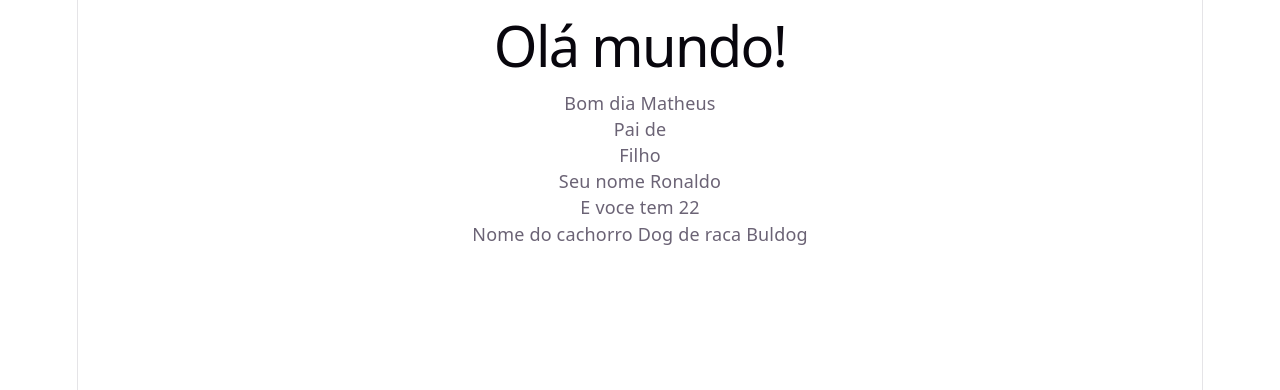
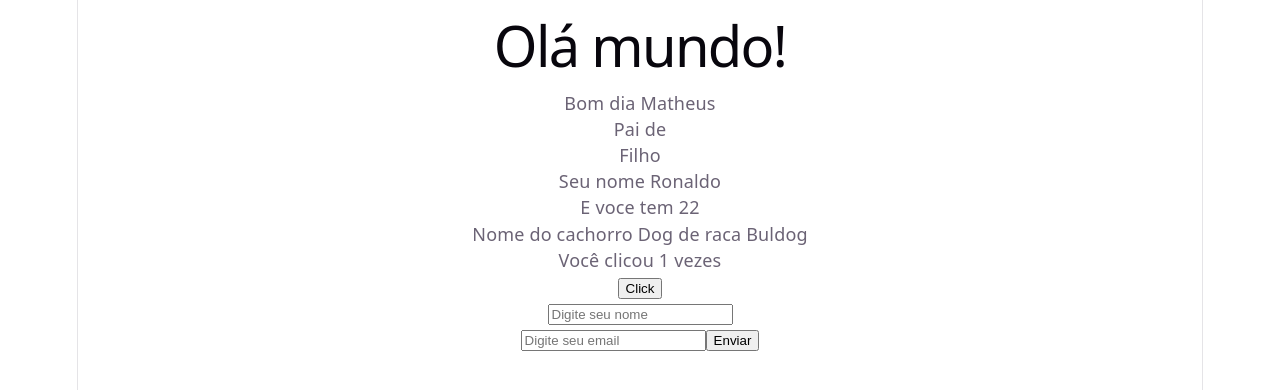
Before and after one commit to victorhugo7691/react-project, a React (Vite) app in the folder fundamentos/: page / in a window 1280 px wide. Shown: the top 390 px of the page. Built offline with nearby package versions, Linux system fonts and the light colour scheme.

Commit message:
Formulário

```diff
--- a/fundamentos/src/App.jsx
+++ b/fundamentos/src/App.jsx
@@ -8,6 +8,8 @@
 import Pai from './components/Pai'
 import Descricao from './components/Descricao'
 import Cachorro from './components/Cachorro'
+import Counter from './components/Counter'
+import UserInfoForm from './components/UserInfoForm'
 
 function App() {
   const [count, setCount] = useState(0)
@@ -28,6 +30,11 @@
      {/*Desestruturacao de props {} []*/}
      <Cachorro nome="Dog" raca="Buldog" />
 
+     {/* useState - Estado do componente  - hook*/}
+     <Counter />
+
+     {/*Multiplos estados*/}
+     <UserInfoForm />
 
     </>
 
--- /dev/null
+++ b/fundamentos/src/components/Counter.jsx
@@ -0,0 +1,19 @@
+import React from 'react'
+import { useState } from 'react'
+
+const Counter = () => {
+            //consultar, alterar
+    const [count, setCount] = useState(1);
+    //Variaveis nao re-renderizam componente
+
+  return (
+    <div>
+      <p>Você clicou {count} vezes</p>
+      <button onClick={() => setCount(count + 1)}>
+        Click
+      </button>
+    </div>
+  )
+}
+
+export default Counter
--- /dev/null
+++ b/fundamentos/src/components/UserInfoForm.jsx
@@ -0,0 +1,23 @@
+import { useState } from 'react'
+
+const UserInfoForm = () => {
+    const [name, setName] = useState('');
+    const [email, setEmail] = useState('');
+
+    const handleSubmit = (event) => {
+        event.preventDefault();
+        console.log('Nome:', name);
+        console.log('Email:', email);
+    }
+
+    return (
+        <form onSubmit={handleSubmit}>
+            <input type="text" placeholder='Digite seu nome' value={name} onChange={(e) => setName(e.target.value)} />
+            <br></br>
+            <input type="email" placeholder='Digite seu email' value={email} onChange={(e) => setEmail(e.target.value)} />
+            <button type='submit'>Enviar</button>
+        </form>
+    )
+}
+
+export default UserInfoForm
```
